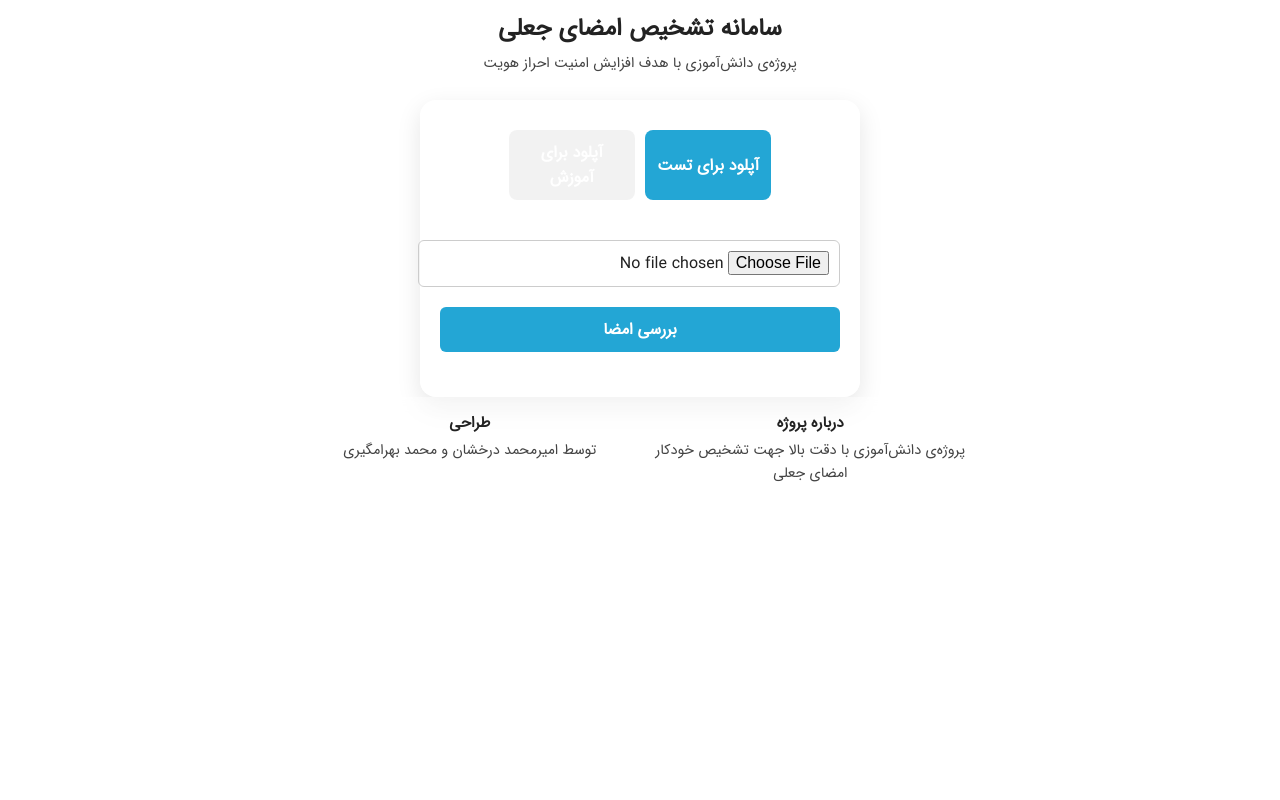
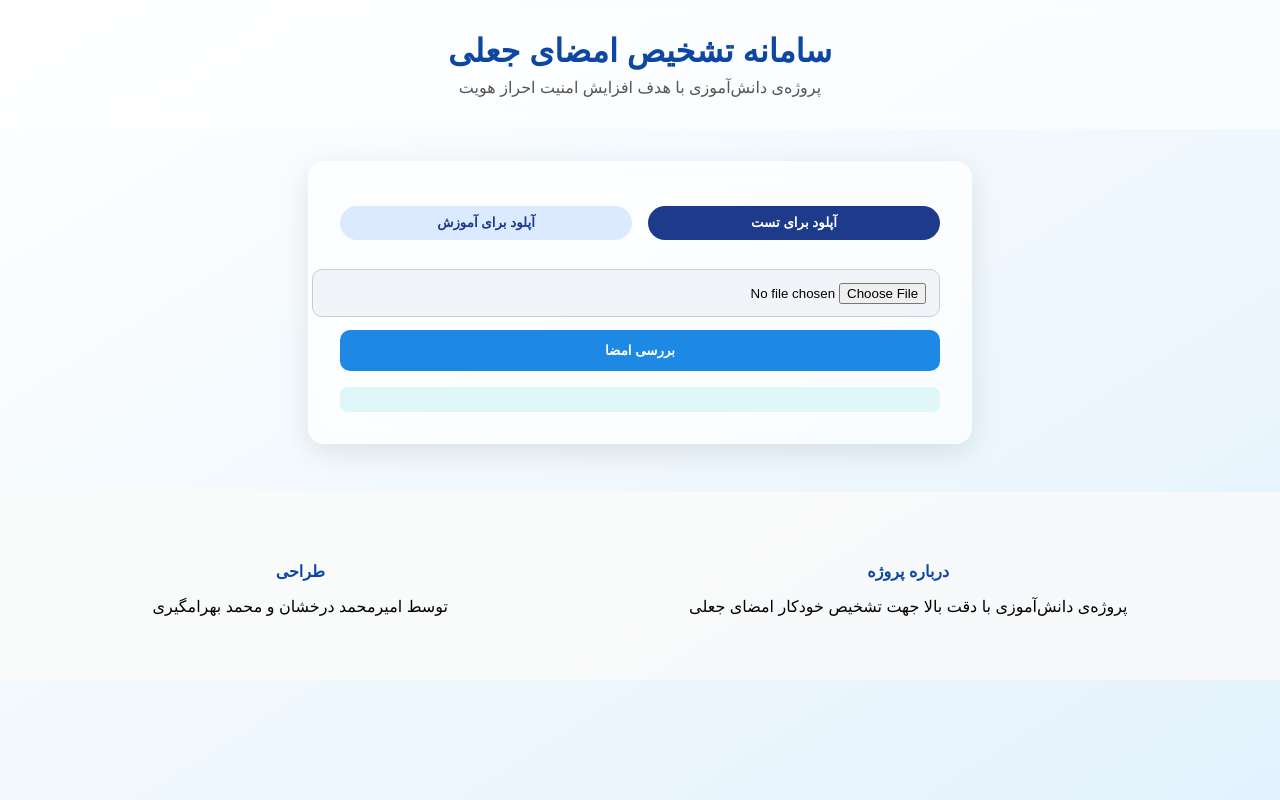
Before and after one commit to Amir-Der/Sig-Detection, a Flask app: page / in a window 1280 px wide. Run offline with Flask 3, Linux system fonts and the light colour scheme; the visitor is signed in with stand-in values (Sample User, id 1); some web fonts are replaced.

Commit message:
Update style.css

```diff
--- a/static/style.css
+++ b/static/style.css
@@ -1,191 +1,129 @@
-/* ⏺ style.css نسخه نهایی با مرکزچین کردن فرم‌ها و تنظیم حالت شب */
-
 @font-face {
   font-family: 'IRANSans';
-  src: url('/static/fonts/IRANSansWeb.woff2') format('woff2'),
-       url('/static/fonts/IRANSansWeb.woff') format('woff');
-  font-weight: normal;
-  font-style: normal;
+  src: url('/static/fonts/IRANSans.woff2') format('woff2');
 }
 
-html, body {
+body {
   margin: 0;
   padding: 0;
-  height: 100%;
   font-family: 'IRANSans', sans-serif;
-  background: linear-gradient(135deg, rgba(35,213,171,0.25), rgba(35,166,213,0.25)), #ffffff;
-  background-blend-mode: overlay;
-  color: #222;
-  display: flex;
-  flex-direction: column;
-  align-items: center;
-  justify-content: flex-start;
-}
-
-body.dark {
-  background: linear-gradient(135deg, #1e1e1e, #2c2c2c);
-  color: #eee;
-}
-body.dark .card,
-body.dark .container {
-  background: rgba(0,0,0,0.4);
-  color: #eee;
-}
-body.dark button {
-  background: #444;
-  color: #fff;
-}
-body.dark .tab.active {
-  background: #666;
-  color: #fff;
-}
-
-.container {
-  display: flex;
-  flex-direction: column;
-  align-items: center;
-  justify-content: center;
-  width: 100%;
-  max-width: 400px;
-  padding: 20px;
-  background: rgba(255,255,255,0.4);
-  backdrop-filter: blur(10px);
-  border-radius: 16px;
-  box-shadow: 0 8px 24px rgba(0,0,0,0.1);
-  margin-top: 100px;
+  background: linear-gradient(to bottom right, #ffffff 0%, #e3f2fd 100%);
+  background-repeat: no-repeat;
+  background-attachment: fixed;
 }
 
 .site-header {
   text-align: center;
-  padding: 10px;
-  width: 100%;
-  position: fixed;
-  top: 0;
-  background: rgba(255,255,255,0.6);
-  backdrop-filter: blur(5px);
-  z-index: 999;
-}
-body.dark .site-header {
-  background: rgba(0,0,0,0.6);
-}
-.site-header h1 {
-  font-size: 1.5rem;
-  margin: 0;
-}
-.site-header p {
-  font-size: 0.9rem;
-  margin: 4px 0 0;
-  color: #444;
-}
-body.dark .site-header p {
-  color: #ccc;
+  padding: 2rem 1rem 1rem;
+  background-color: rgba(255, 255, 255, 0.6);
+  backdrop-filter: blur(10px);
+  margin-bottom: 2rem;
 }
 
-.card {
-  background: rgba(255,255,255,0.5);
-  backdrop-filter: blur(10px);
-  border-radius: 16px;
-  box-shadow: 0 8px 24px rgba(0,0,0,0.1);
-  padding: 20px;
+.site-header h1 {
+  margin: 0;
+  font-size: 2rem;
+  color: #0d47a1;
+}
+
+.site-header p {
+  color: #555;
+  margin-top: 0.5rem;
+}
+
+.container {
   width: 90%;
   max-width: 600px;
-  margin-top: 140px;
-  margin-bottom: 20px;
+  margin: auto;
+  background: rgba(255, 255, 255, 0.7);
+  padding: 2rem;
+  border-radius: 16px;
+  box-shadow: 0 8px 30px rgba(0, 0, 0, 0.1);
+  backdrop-filter: blur(12px);
 }
 
-.tab-buttons { display: flex; gap: 10px; margin-bottom: 20px; }
+.tab-buttons {
+  display: flex;
+  justify-content: center;
+  margin-bottom: 1rem;
+  gap: 1rem;
+}
+
 .tab {
-  flex: 1;
-  padding: 10px;
+  padding: 0.6rem 1.5rem;
   border: none;
-  border-radius: 8px;
-  background: rgba(0,0,0,0.05);
-  font-weight: bold;
+  border-radius: 20px;
+  background-color: #dbeafe;
+  color: #1e3a8a;
   cursor: pointer;
   transition: background 0.3s;
-  text-align: center;
 }
-.tab.active { background: #23a6d5; color: #fff; }
-.tab:hover:not(.active) { background: rgba(0,0,0,0.1); }
 
-.tab-content { display: block; }
-.hidden { display: none; }
+.tab.active,
+.tab:hover {
+  background-color: #1e3a8a;
+  color: #fff;
+}
 
-input[type="file"], button {
+input[type="file"],
+button {
   width: 100%;
-  margin: 10px 0;
-  padding: 10px;
-  border-radius: 6px;
+  padding: 0.8rem;
+  margin-top: 0.8rem;
+  border-radius: 10px;
   border: 1px solid #ccc;
-  font-size: 1rem;
-  font-family: 'IRANSans', sans-serif;
+  background: #f1f5f9;
+  font-family: inherit;
 }
+
 button {
-  background: #23a6d5;
-  color: #fff;
-  font-weight: bold;
-  cursor: pointer;
-  transition: background 0.3s;
+  background-color: #1e88e5;
+  color: white;
   border: none;
-}
-button:hover { background: #1c8eb4; }
-
-.preview img {
-  max-width: 100px;
-  margin-top: 10px;
-  border-radius: 6px;
-}
-.result {
-  margin-top: 15px;
-  font-size: 1.1rem;
   font-weight: bold;
 }
 
-.progress-bar {
-  width: 100%;
-  height: 8px;
-  background: #eee;
-  border-radius: 4px;
-  overflow: hidden;
-  margin: 10px 0;
+button:hover {
+  background-color: #1565c0;
 }
-.progress-fill {
-  width: 0%; height: 100%; background: #23a6d5; transition: width 0.5s;
+
+.preview img {
+  max-width: 100%;
+  margin-top: 1rem;
+  border-radius: 10px;
+  box-shadow: 0 0 10px #aaa;
+}
+
+.result {
+  margin-top: 1rem;
+  padding: 0.8rem;
+  text-align: center;
+  font-weight: bold;
+  background-color: #e0f7fa;
+  border-radius: 8px;
+  color: #00695c;
+}
+
+.hidden {
+  display: none;
 }
 
 .site-footer {
-  width: 100%;
-  background: rgba(255,255,255,0.4);
-  backdrop-filter: blur(6px);
+  margin-top: 3rem;
+  background-color: rgba(250, 250, 250, 0.9);
+  padding: 2rem;
+  text-align: center;
   display: flex;
   justify-content: space-around;
-  gap: 20px;
-  padding: 10px 0;
   flex-wrap: wrap;
-  font-size: 0.9rem;
-  text-align: center;
 }
-body.dark .site-footer {
-  background: rgba(0,0,0,0.4);
+
+.footer-section {
+  margin: 1rem 0;
+  min-width: 200px;
 }
-.site-footer .footer-section {
-  flex: 1;
-  min-width: 150px;
+
+.footer-section h4 {
+  margin-bottom: 0.4rem;
+  color: #0d47a1;
 }
-.site-footer h4 {
-  margin: 4px 0;
-  font-size: 0.95rem;
-}
-.site-footer p, .site-footer a {
-  margin: 0;
-  color: #444;
-  text-decoration: none;
-}
-body.dark .site-footer p, body.dark .site-footer a {
-  color: #ccc;
-}
-.site-footer a:hover { text-decoration: underline; }
-
-@media (max-width: 600px) {
-  .tab-buttons { flex-direction: column; }
-}
```
